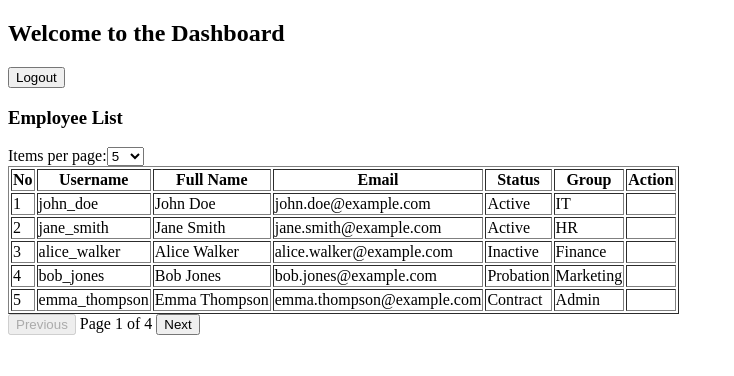
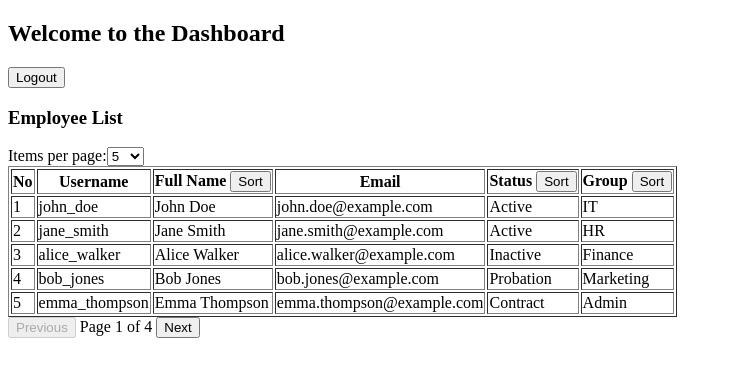
Before and after one commit to sakabayul/technical-assessment-fe-angular, an Angular app: page /dashboard in a window 1280 px wide. Shown: the top 376 px of the page, without its empty margins (0-734 px from the left). Built offline with nearby package versions, Linux system fonts and the light colour scheme; sample sign-in values are in the browser's storage.

Commit message:
[FEAT] Fitur sorting untuk mengurutkan bedasarkan nama, status, dan group employess

```diff
--- a/src/app/dashboard/dashboard.component.html
+++ b/src/app/dashboard/dashboard.component.html
@@ -17,12 +17,22 @@
     <thead>
       <tr>
         <th>No</th>
-        <th>Username</th>
-        <th>Full Name</th>
+        <th>
+          Username
+        </th>
+        <th>
+          Full Name
+          <button (click)="setSortColumn('firstName')">Sort</button>
+        </th>
         <th>Email</th>
-        <th>Status</th>
-        <th>Group</th>
-        <th>Action</th>
+        <th>
+          Status
+          <button (click)="setSortColumn('status')">Sort</button>
+        </th>
+        <th>
+          Group
+          <button (click)="setSortColumn('group')">Sort</button>
+        </th>
       </tr>
     </thead>
     <tbody>
@@ -33,9 +43,6 @@
         <td>{{ employee.email }}</td>
         <td>{{ employee.status }}</td>
         <td>{{ employee.group }}</td>
-        <td>
-
-        </td>
       </tr>
     </tbody>
   </table>
--- a/src/app/dashboard/dashboard.component.ts
+++ b/src/app/dashboard/dashboard.component.ts
@@ -234,6 +234,8 @@ export class DashboardComponent {
   currentPage: number = 1; // Halaman saat ini default
   pageSize: number = 5; // Jumlah item per halaman default
   totalPages: number = 0;
+  sortOrder: 'asc' | 'desc' = 'asc'; // State untuk urutan sorting
+  sortColumn: string = ''; // Default sorting berdasarkan data pertama ke terakhir
 
   constructor(private authService: AuthService) { }
 
@@ -243,6 +245,7 @@ export class DashboardComponent {
 
   // Fungsi untuk menetapkan data karyawan pada halaman yang dipilih
   getPagedEmployees(): Employee[] {
+    this.sortEmployees(); // Terapkan sorting sebelum mem-paginasi
     const startIndex = (this.currentPage - 1) * this.pageSize;
     const endIndex = Math.min(startIndex + this.pageSize, this.employees.length);
     return this.employees.slice(startIndex, endIndex);
@@ -272,8 +275,40 @@ export class DashboardComponent {
 
   onChangePageSize(value: string): void {
     this.pageSize = +value;
+    this.currentPage = 1; // Kembali ke halaman pertama setiap kali mengubah jumlah item per halaman
     this.updatePaging();
-    this.currentPage = 1; // Kembali ke halaman pertama setiap kali mengubah jumlah item per halaman
+  }
+
+  sortEmployees(): void {
+    this.employees.sort((a, b) => {
+      let aValue = (a as any)[this.sortColumn];
+      let bValue = (b as any)[this.sortColumn];
+
+      if (typeof aValue === 'string') {
+        aValue = aValue.toLowerCase();
+      }
+      if (typeof bValue === 'string') {
+        bValue = bValue.toLowerCase();
+      }
+
+      if (aValue < bValue) {
+        return this.sortOrder === 'asc' ? -1 : 1;
+      } else if (aValue > bValue) {
+        return this.sortOrder === 'asc' ? 1 : -1;
+      } else {
+        return 0;
+      }
+    });
+  }
+
+  setSortColumn(column: string): void {
+    if (this.sortColumn === column) {
+      this.sortOrder = this.sortOrder === 'asc' ? 'desc' : 'asc';
+    } else {
+      this.sortColumn = column;
+      this.sortOrder = 'asc';
+    }
+    this.currentPage = 1; // Reset to first page after sorting
   }
 
   // Fungsi untuk logout
```
